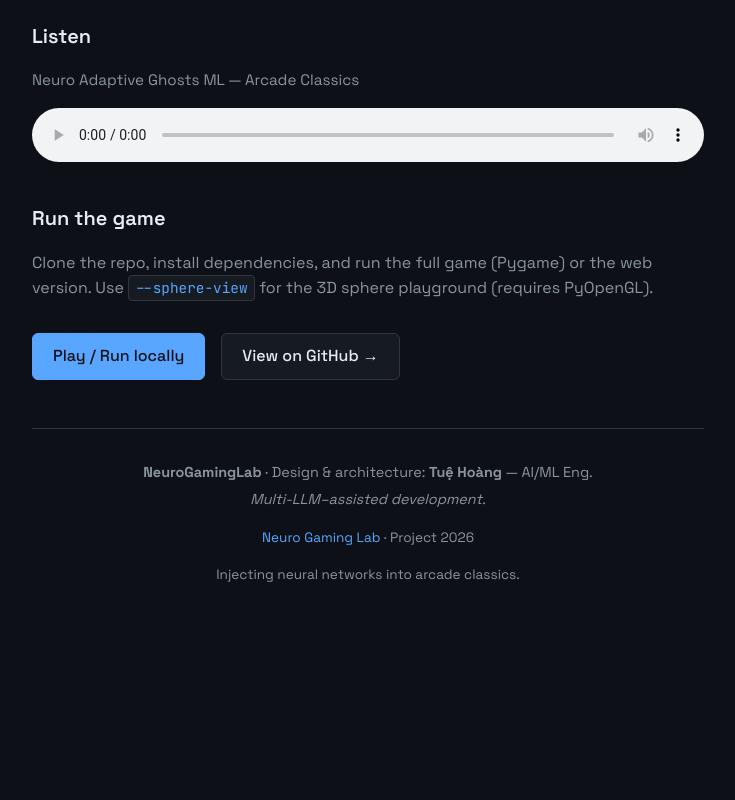
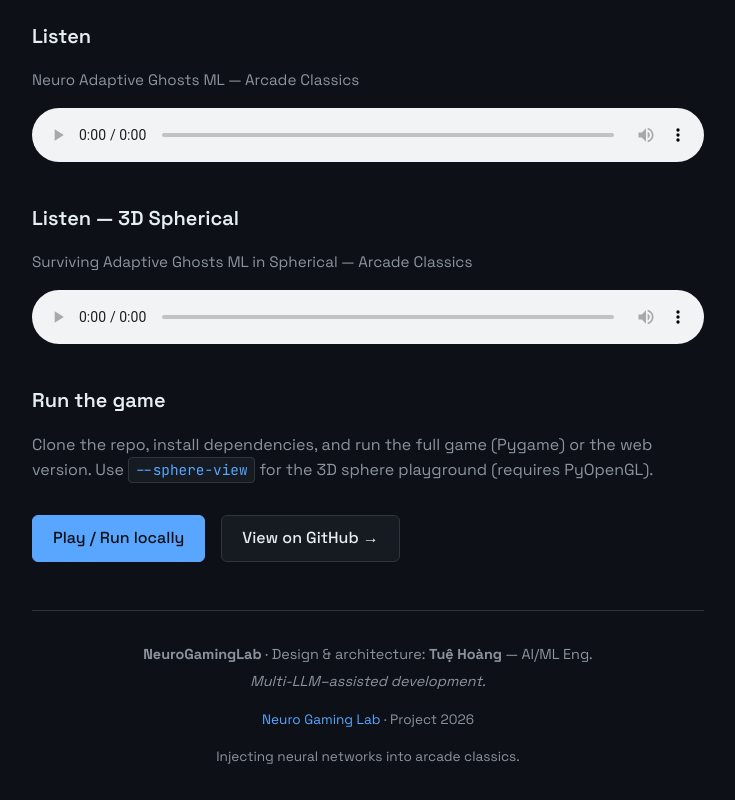
Before and after one commit to NeuroGamingLab/Neuro-Adaptive-Ghosts-ML, a plain HTML site: page docs/index.html in a window 1280 px wide. Shown: the part 2736-3536 px from the top of the page, without its empty margins (272-1007 px from the left). Before the commit the page ends 3354 px from the top, so only its background shows below. Drawn offline with Linux system fonts and the light colour scheme.

Commit message:
Add Surviving_Adaptive_Ghosts-ML_in_Spherical.m4a (LFS), fix docs Listen section
- Add new audio Surviving_Adaptive_Ghosts-ML_in_Spherical.m4a via Git LFS (repo root)
- docs/index.html: second Listen section unique id (audio-heading-spherical), correct fallback link for spherical audio

Co-authored-by: Cursor <cursoragent@cursor.com>

```diff
--- a/docs/index.html
+++ b/docs/index.html
@@ -283,8 +283,14 @@
             </audio>
           </section>
 
-
-
+          <section class="audio-section" aria-labelledby="audio-heading-spherical">
+            <h2 id="audio-heading-spherical">Listen — 3D Spherical</h2>
+            <p class="audio-label">Surviving Adaptive Ghosts ML in Spherical — Arcade Classics</p>
+            <audio class="audio-player" controls preload="metadata">
+              <source src="https://media.githubusercontent.com/media/NeuroGamingLab/Neuro-Adaptive-Ghosts-ML/main/Surviving_Adaptive_Ghosts-ML_in_Spherical.m4a" type="audio/mp4">
+              <p>Your browser does not support the audio element. <a href="https://media.githubusercontent.com/media/NeuroGamingLab/Neuro-Adaptive-Ghosts-ML/main/Surviving_Adaptive_Ghosts-ML_in_Spherical.m4a" class="audio-link" target="_blank" rel="noopener">Download / open audio</a>.</p>
+            </audio>
+          </section>
 
         <section>
             <h2>Run the game</h2>
```
Also changed, not shown: 1 other file.
